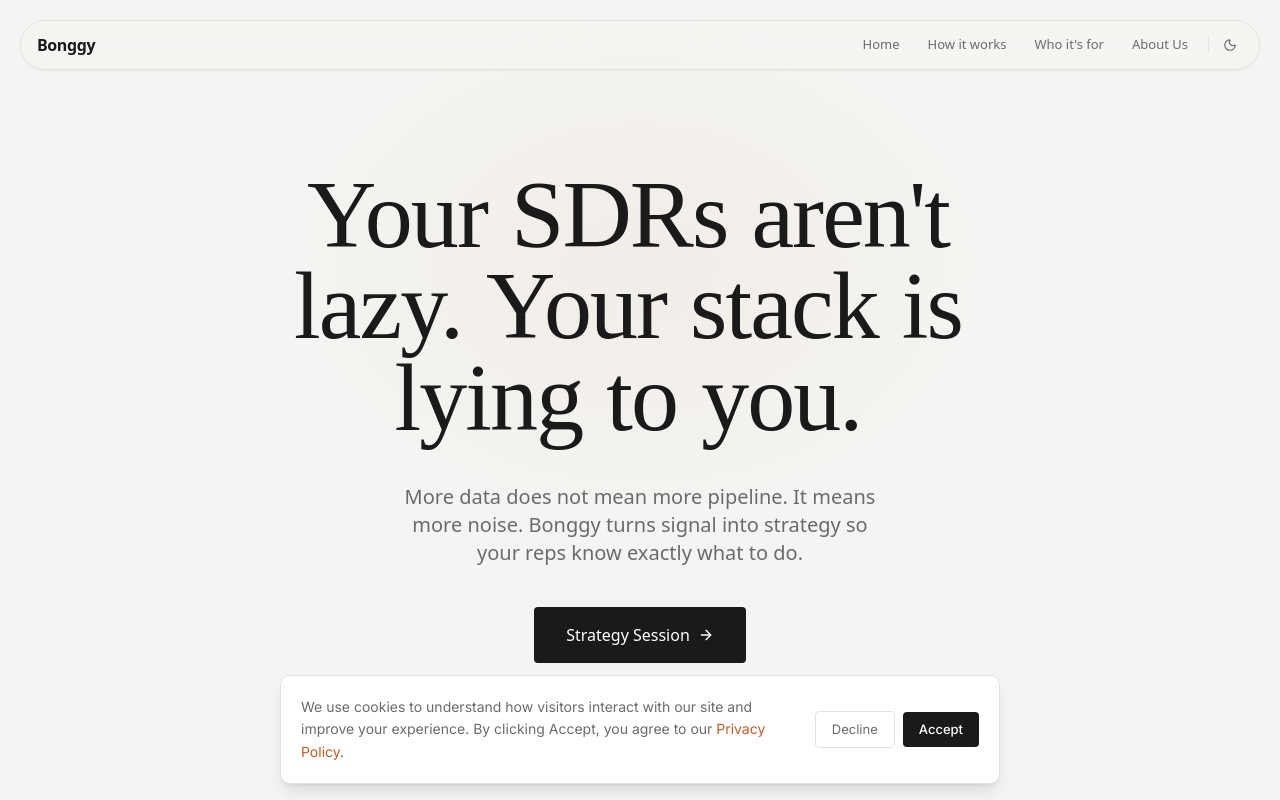
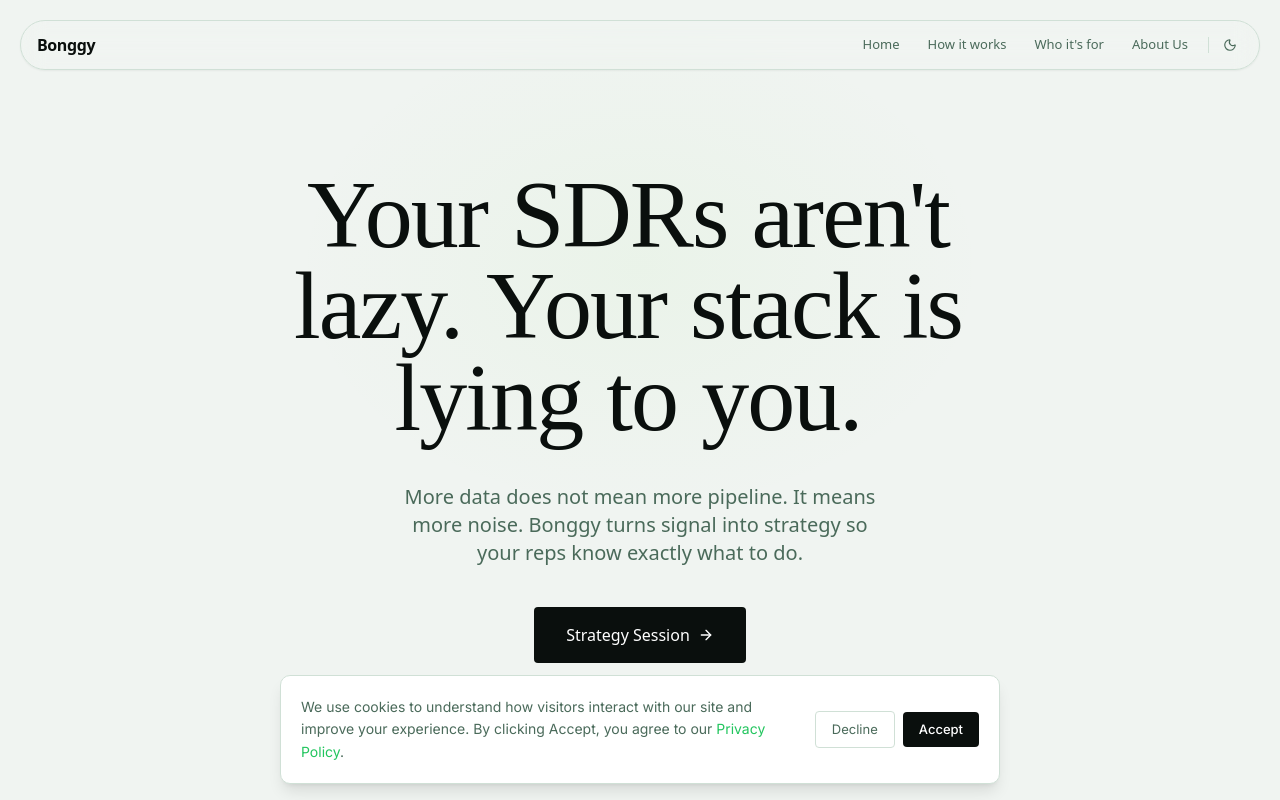
Before and after one commit to heybonggy/Bonggy-Website-Nithin, a React (Vite) app: page / in a window 1280 px wide. Shown: the top 800 px of the page. Built offline with nearby package versions, Linux system fonts and the light colour scheme.

Commit message:
Rebrand to green/lime palette: dark forest green bg, lime accents

```diff
--- a/src/index.css
+++ b/src/index.css
@@ -33,15 +33,15 @@
     --sidebar-border: 50 4% 88%;
     --sidebar-ring: 18 68% 46%;
 
-    --bonggy-bg: #f4f4f2;
+    --bonggy-bg: #f0f4f1;
     --bonggy-surface: #ffffff;
-    --bonggy-text-primary: #1a1a1a;
-    --bonggy-text-secondary: #6b6b6b;
-    --bonggy-text-tertiary: #999999;
-    --bonggy-border: #e2e2e0;
-    --bonggy-border-hover: #d0d0ce;
-    --bonggy-accent: #c45c26;
-    --bonggy-accent-hover: #a84d1f;
+    --bonggy-text-primary: #0a0f0d;
+    --bonggy-text-secondary: #4a6a5a;
+    --bonggy-text-tertiary: #8aaa9a;
+    --bonggy-border: #d0e0d6;
+    --bonggy-border-hover: #b0d0c0;
+    --bonggy-accent: #22c55e;
+    --bonggy-accent-hover: #16a34a;
     --bonggy-success: #2d8a4e;
     --bonggy-warning: #c9a227;
   }
@@ -75,15 +75,15 @@
     --sidebar-border: 0 0% 18%;
     --sidebar-ring: 18 68% 46%;
 
-    --bonggy-bg: #141414;
-    --bonggy-surface: #1a1a1a;
-    --bonggy-text-primary: #ededed;
+    --bonggy-bg: #0a0f0d;
+    --bonggy-surface: #0f2e1f;
+    --bonggy-text-primary: #f0f0ee;
     --bonggy-text-secondary: #a0a0a0;
-    --bonggy-text-tertiary: #6b6b6b;
-    --bonggy-border: #2a2a2a;
-    --bonggy-border-hover: #3a3a3a;
-    --bonggy-accent: #d4733e;
-    --bonggy-accent-hover: #c45c26;
+    --bonggy-text-tertiary: #5a7a6a;
+    --bonggy-border: #1a3d2e;
+    --bonggy-border-hover: #2a5d3e;
+    --bonggy-accent: #7ce655;
+    --bonggy-accent-hover: #6bd444;
     --bonggy-success: #3da863;
     --bonggy-warning: #d4b43e;
   }
--- a/src/pages/Landing.tsx
+++ b/src/pages/Landing.tsx
@@ -153,7 +153,7 @@ function OrbitingIcons() {
         className="absolute top-1/2 left-1/2 -translate-x-1/2 -translate-y-1/2 rounded-full"
         style={{
           width: 28 * s, height: 28 * s,
-          background: "radial-gradient(circle, rgba(196,92,38,0.35) 0%, rgba(196,92,38,0.08) 50%, transparent 70%)",
+          background: "radial-gradient(circle, rgba(124,230,85,0.35) 0%, rgba(124,230,85,0.08) 50%, transparent 70%)",
         }}
       />
       <div className="absolute top-1/2 left-1/2 -translate-x-1/2 -translate-y-1/2 w-2 h-2 rounded-full bg-bonggy-accent" />
@@ -219,7 +219,7 @@ function Hero() {
         className="absolute top-1/3 left-1/2 -translate-x-1/2 -translate-y-1/2 pointer-events-none"
         style={{
           width: "min(700px, 180vw)", height: "min(500px, 120vh)",
-          background: "radial-gradient(ellipse, rgba(196,92,38,0.05) 0%, transparent 70%)",
+          background: "radial-gradient(ellipse, rgba(124,230,85,0.05) 0%, transparent 70%)",
         }}
       />
       <div className="relative max-w-[1120px] mx-auto w-full">
```
Also changed, not shown: public/favicon.svg.
